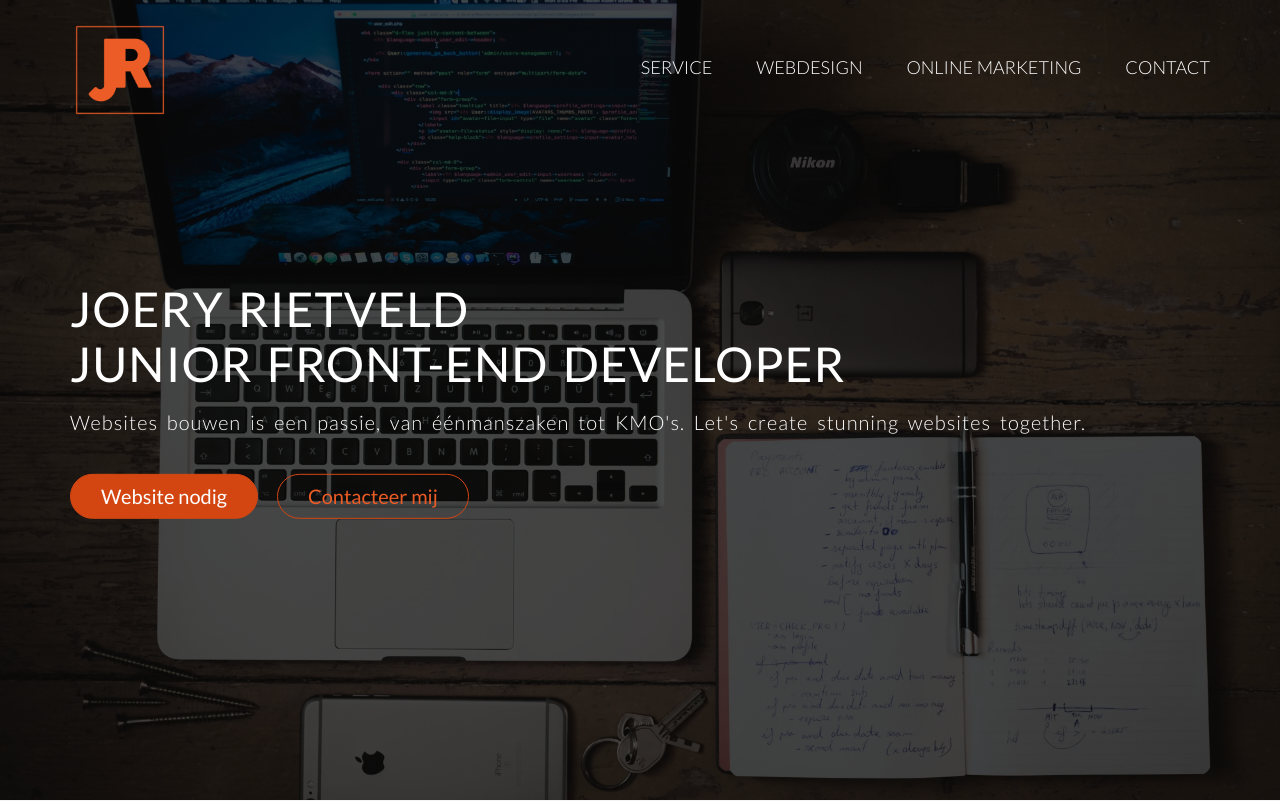
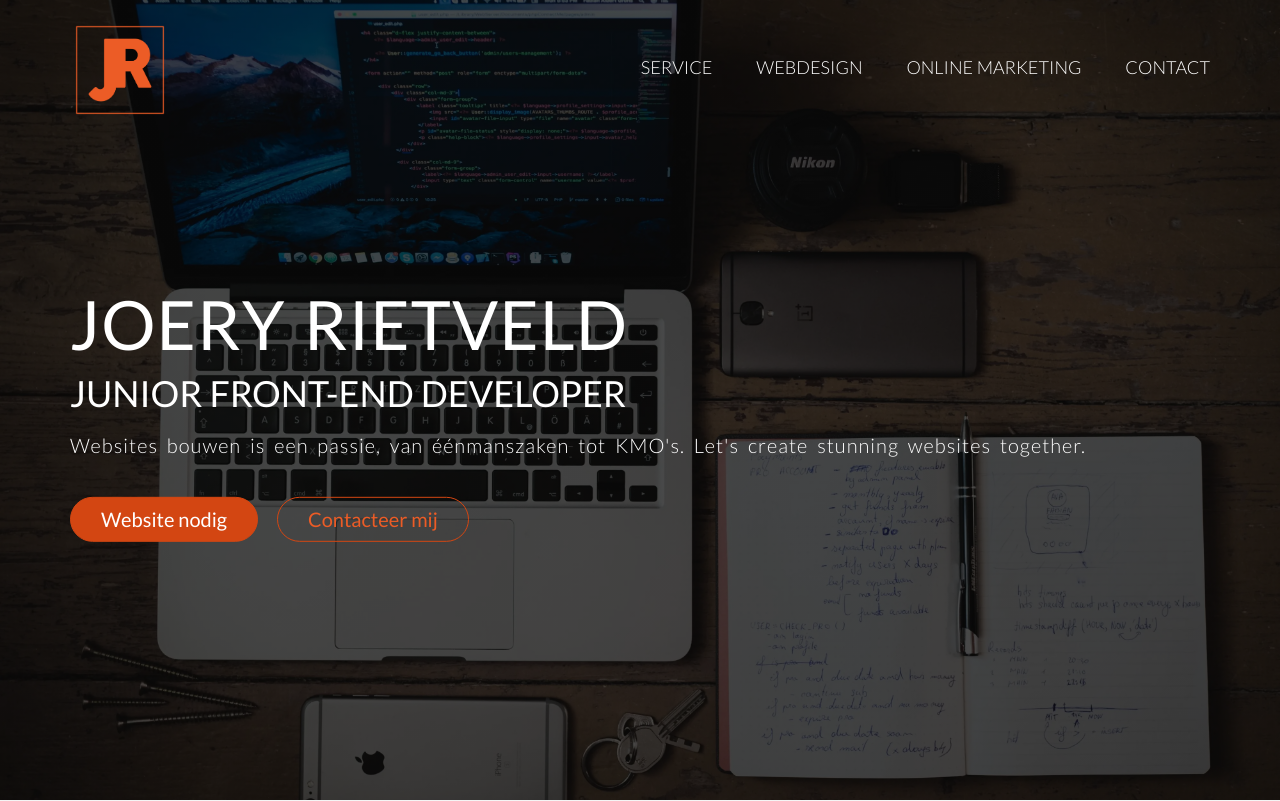
Before and after one commit to jazzbazz/Hello-world, a PHP site: page / in a window 1280 px wide. Shown: the top 801 px of the page. Run offline with PHP 8.4, Linux system fonts and the light colour scheme; style sheets or scripts are compiled from the project's sources; some libraries are stand-ins or nearby versions; some web fonts are replaced.

Commit message:
Add files via upload

```diff
--- a/Portfolio-Joery-Rietveld/index.php
+++ b/Portfolio-Joery-Rietveld/index.php
@@ -8,13 +8,13 @@
     <meta name="robots" content="index, follow">
     <meta name="author" content="Joery Rietveld">
 
+    <title>Jrwebdesign, junior front-end developer die ook SEO service aanbied.</title>
+
     <link rel="stylesheet" href="vendors/css/normalize.css">
     <link rel="stylesheet" href="vendors/css/grid.css">
     <link rel="stylesheet" href="vendors/css/ionicons.min.css">
     <link rel="stylesheet" href="resources/css/style.css">
     <link rel="stylesheet" href="resources/css/queries.css">
-
-    <title>Jrwebdesign, junior front-end developer die ook SEO service aanbied.</title>
 
     <link rel="apple-touch-icon" sizes="180x180" href="/resources/favicons/apple-touch-icon.png">
     <link rel="icon" type="image/png" sizes="32x32" href="/resources/favicons/favicon-32x32.png">
@@ -42,10 +42,13 @@
             </div>
         </nav>
         <div class="hero-text-box">
-            <h1>Joery Rietveld<br>Junior front-end developer</h1>
-            <p>Websites bouwen is een passie, van éénmanszaken tot KMO's. Let's create stunning websites together.</p>
-            <a href="#" class="btn btn-full js--scroll-to-service">Website nodig</a>
-            <a href="#" class="btn btn-ghost js--scroll-to-contact">Contacteer mij</a>
+            <h1 class="heading-primary">
+                <span class="heading-primary-main">Joery Rietveld</span>
+                <span class="heading-primary-sub">Junior front-end developer</span>
+                <p class="heading-p">Websites bouwen is een passie, van éénmanszaken tot KMO's. Let's create stunning websites together.</p>
+            </h1>
+            <a href="#" class="btn btn-full btn-animated js--scroll-to-service">Website nodig</a>
+            <a href="#" class="btn btn-ghost btn-animated js--scroll-to-contact">Contacteer mij</a>
         </div>
     </header>
 
--- a/Portfolio-Joery-Rietveld/resources/css/queries.css
+++ b/Portfolio-Joery-Rietveld/resources/css/queries.css
@@ -67,7 +67,8 @@
     .sticky .mobile-nav-icon{margin-top: 10px;}
     .sticky .mobile-nav-icon i{color: #555;}
 
-    h1{font-size: 180%;}
+    .heading-primary-main{font-size: 150%;}
+    .heading-primary-sub{font-size: 70%;}
     h2{font-size: 150%;}
 
     .long-copy{
--- a/Portfolio-Joery-Rietveld/resources/css/style.css
+++ b/Portfolio-Joery-Rietveld/resources/css/style.css
@@ -41,19 +41,67 @@ section{
 
 /* ----- Headings ----- */
 
-h1{
+.heading-primary{
     font-weight: 400;
     text-transform: uppercase;
+    color: #fff;
+
 }
 
-h1{
+.heading-primary-main{
+    display: block;
     margin-top: 0;
-    margin-bottom: 20px;
-    color: #fff;
-    font-size: 240%;
+    margin-bottom: 10px;
+    font-size: 170%;
     word-spacing: 4px;
     letter-spacing: 1px;
+
+    animation: moveInLeft 1s ease-out;
 }
+
+.heading-primary-sub{
+    display: block;
+    font-size: 90%;
+    margin-bottom: 20px;
+
+    animation: moveInRight 1s ease-out;
+}
+
+@keyframes moveInLeft{
+    0% {
+        opacity: 0;
+
+        /* negative = from left to right */
+        transform: translateX(-100px);
+    }
+
+    80%{
+        /* positive = right to left */
+        transform: translateX(10px);
+    }
+
+    100%{
+        opacity: 1;
+        transform: translate(0);
+    }
+}
+
+@keyframes moveInRight{
+    0% {
+        opacity: 0;
+        transform: translateX(100px);
+    }
+
+    80%{
+        transform: translateX(-10px);
+    }
+
+    100%{
+        opacity: 1;
+        transform: translate(0);
+    }
+}
+
 
 h2{
     font-size: 180%;
@@ -83,13 +131,19 @@ h3{
 
 /* ----- Paraghraphs ----- */
 
-.hero-text-box p{
+.heading-p{
     margin-top: 0;
     margin-bottom: 40px;
     color: #fff;
-    font-size: 100%;
+    font-size: 50%;
+    font-weight: 300;
+    text-transform: none;
     word-spacing: 4px;
     letter-spacing: 1px;
+
+    animation-name: moveInLeft;
+    animation-duration: 1s;
+    animation-timing-function: ease-out;
 }
 
 .long-copy{
@@ -163,6 +217,23 @@ input[type=submit]:active{
 .btn-ghost:active{
     border: 1px solid #ec5c26;
     color: #fff
+}
+
+.btn-animated{
+    animation: moveInBottom .5s ease-out 0.25s;
+    animation-fill-mode: backwards;
+}
+
+@keyframes moveInBottom{
+    0% {
+        opacity: 0;
+        transform: translateY(30px);
+    }
+
+    100%{
+        opacity: 1;
+        transform: translate(0);
+    }
 }
 
 
```
Also changed, not shown: Portfolio-Joery-Rietveld/index.html (+9 -6 lines).
